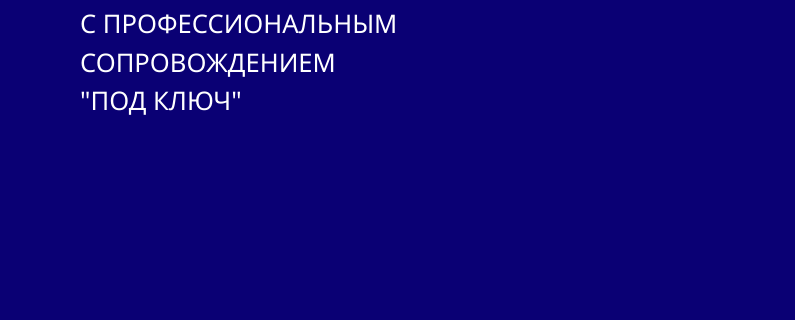
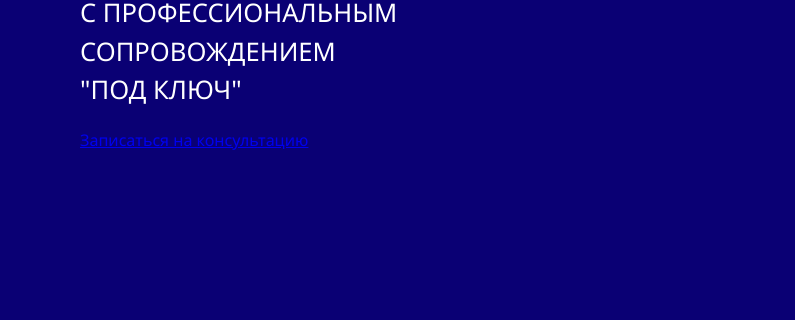
Before and after one commit to Luna994/-nejrovnedrenie, a plain HTML site: page index.html in a window 1280 px wide. Shown: the part 409-729 px from the top of the page, 0-795 px from the left. Drawn offline with Linux system fonts and the light colour scheme.

Commit message:
Update index.html

```diff
--- a/index.html
+++ b/index.html
@@ -325,6 +325,8 @@
       СОПРОВОЖДЕНИЕМ<br>
       "ПОД КЛЮЧ"
     </p>
+   <a href="#contact" class="btn-primary">Записаться на консультацию</a>
+
   </div>
   <div class="hero-image">
     <img src="assets/1.png" alt="Персонаж">
```
